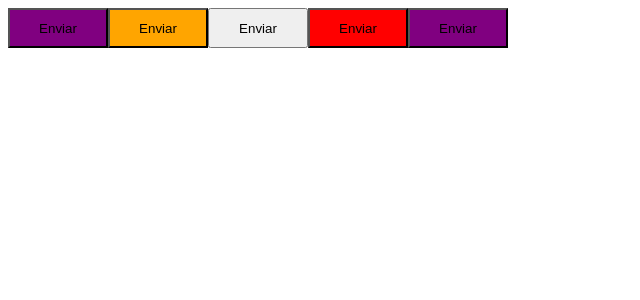
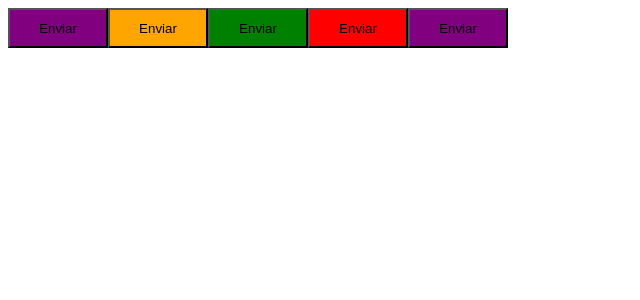
Before and after one commit to Ciro-TI-System/Timer, a React (Vite) app: page / in a window 1280 px wide. Shown: the top 300 px of the page, without its empty margins (0-640 px from the left). Built offline with nearby package versions, Linux system fonts and the light colour scheme.

Commit message:
Applying CSS with 'Styled Components'.
Changing the styling structure to Styled Components

```diff
--- a/src/App.tsx
+++ b/src/App.tsx
@@ -3,10 +3,10 @@ import { Button } from "./components/Button";
 export function App() {
   return (
     <>
-      <Button color="primary" />
-      <Button color="secondary" />
-      <Button color="success" />
-      <Button color="danger" />
+      <Button variant="primary" />
+      <Button variant="secondary" />
+      <Button variant="success" />
+      <Button variant="danger" />
       <Button />
     </>
   );
--- a/src/components/Button.module.css
+++ /dev/null
@@ -1,16 +0,0 @@
-.button{
-  width: 100px;
-  height: 40px;
-}
-.primary{
-  background: purple;
-}
-.secondary{
-  background: orange;
-}
-.danger{
-  background: red;
-}
-.sucess{
-  background: green;
-}
--- /dev/null
+++ b/src/components/Button.styles.ts
@@ -0,0 +1,25 @@
+import styled, { css } from "styled-components";
+
+export type ButtonVariant = "primary" | "secondary" | "danger" | "success";
+
+interface ButtonContainerProps {
+  variant: ButtonVariant;
+}
+
+const buttonVariants = {
+  primary: "purple",
+  secondary: "orange",
+  danger: "red",
+  success: "green",
+};
+
+export const ButtonContainer = styled.button<ButtonContainerProps>`
+  width: 100px;
+  height: 40px;
+
+  ${(props) => {
+    return css`
+      background-color: ${buttonVariants[props.variant]};
+    `;
+  }}
+`;
--- a/src/components/Button.tsx
+++ b/src/components/Button.tsx
@@ -1,9 +1,9 @@
-import  styles  from './Button.module.css';
+import { ButtonContainer, ButtonVariant } from "./Button.styles";
 
 interface ButtonProps {
-  color?: 'primary' | 'secondary' | 'danger' | 'success';
+  variant?: ButtonVariant;
 }
 
-export function Button({color = 'primary'}: ButtonProps) {
-  return <button className={`${styles.button} ${styles[color]}`}>Enviar</button>
+export function Button({ variant = "primary" }: ButtonProps) {
+  return <ButtonContainer variant={variant}>Enviar</ButtonContainer>;
 }
```
